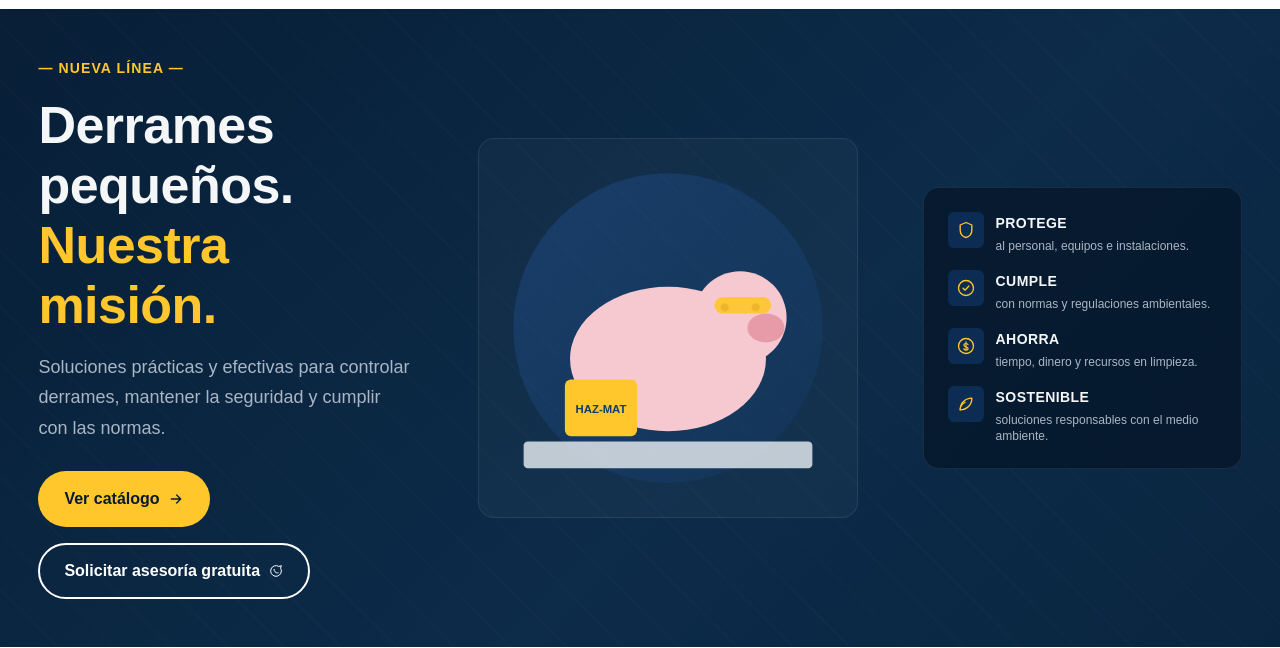
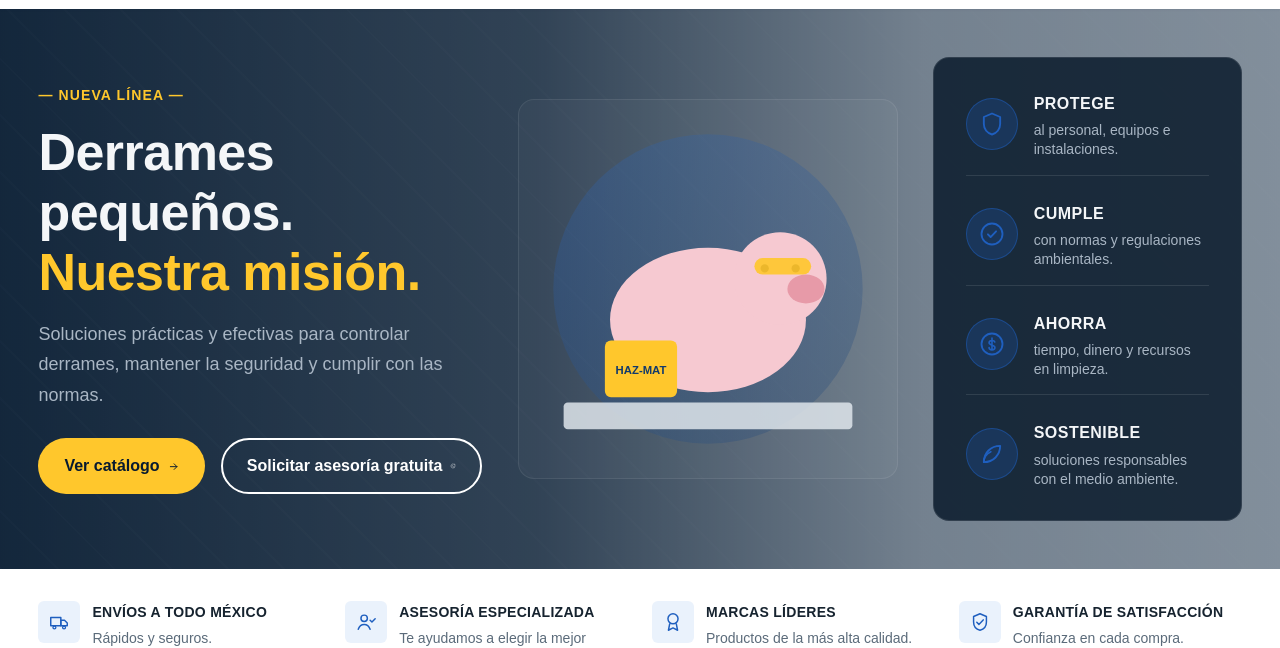
Before and after one commit to GonzaloTT/new-pig-mexico-redesign, a website built with Vite: page index.html in a window 1280 px wide. Shown: the part 158-806 px from the top of the page. Built offline with nearby package versions, Linux system fonts and the light colour scheme; files whose address does not match are found by name.

Commit message:
hero fixed, buttons inline and sidebar adjusted to a proper height

```diff
--- a/src/components/hero/hero.css
+++ b/src/components/hero/hero.css
@@ -4,10 +4,23 @@
 
 .np-hero {
   position: relative;
-  background: linear-gradient(135deg, var(--np-color-primary-dark) 0%, #0d3050 60%, #0a2540 100%);
   color: var(--np-color-on-dark);
   padding-block: var(--np-space-2xl);
   overflow: hidden;
+
+  background-image:
+    linear-gradient(
+      90deg,
+      rgba(6, 22, 40, 0.92) 0%,
+      rgba(6, 22, 40, 0.72) 42%,
+      rgba(6, 22, 40, 0.28) 72%,
+      rgba(6, 22, 40, 0.18) 100%
+    ),
+    url('/images/hero/hero-new-pig.jpg');
+
+  background-size: cover;
+  background-position: center;
+  background-repeat: no-repeat;
 }
 
 .np-hero::before {
@@ -30,8 +43,16 @@
 
 @media (min-width: 1024px) {
   .np-hero__inner {
-    grid-template-columns: minmax(280px, 1fr) minmax(260px, 1.1fr) minmax(220px, 0.85fr);
-    gap: var(--np-space-2xl);
+    grid-template-columns:
+      minmax(360px, 1.15fr)
+      minmax(280px, 1fr)
+      minmax(280px, 0.8fr);
+
+    gap: var(--np-space-xl);
+  }
+
+  .np-hero__sidebar {
+    align-self: stretch;
   }
 }
 
@@ -54,9 +75,22 @@
 
 .np-hero__actions {
   display: flex;
-  flex-wrap: wrap;
+  flex-direction: column;
+  align-items: stretch;
   gap: var(--np-space-md);
   margin-top: var(--np-space-sm);
+}
+
+.np-hero__actions .np-button {
+  white-space: nowrap;
+}
+
+@media (min-width: 640px) {
+  .np-hero__actions {
+    flex-direction: row;
+    align-items: center;
+    flex-wrap: nowrap;
+  }
 }
 
 /* --- Visual (center) --- */
@@ -85,17 +119,26 @@
 .np-hero__sidebar {
   display: flex;
   flex-direction: column;
-  gap: var(--np-space-md);
-  background-color: rgba(6, 22, 40, 0.75);
-  border: 1px solid rgba(255, 255, 255, 0.08);
+  justify-content: center;
+  gap: var(--np-space-lg);
+
+  min-height: 360px;
+
+  background-color: rgba(6, 22, 40, 0.82);
+  border: 1px solid rgba(255, 255, 255, 0.1);
   border-radius: var(--np-radius-lg);
-  padding: var(--np-space-lg);
+  padding: var(--np-space-xl);
 }
 
 .np-hero__sidebar-item {
   display: flex;
-  align-items: flex-start;
-  gap: var(--np-space-sm);
+  align-items: center;
+  gap: var(--np-space-md);
+}
+
+.np-hero__sidebar-item:not(:last-child) {
+  padding-bottom: var(--np-space-md);
+  border-bottom: 1px solid rgba(255, 255, 255, 0.1);
 }
 
 .np-hero__sidebar-icon {
@@ -103,25 +146,34 @@
   display: inline-flex;
   align-items: center;
   justify-content: center;
-  width: 36px;
-  height: 36px;
-  border-radius: var(--np-radius-sm);
-  background-color: rgba(31, 95, 191, 0.25);
-  color: var(--np-color-accent);
+
+  width: 52px;
+  height: 52px;
+
+  border: 1px solid rgba(31, 95, 191, 0.5);
+  border-radius: 50%;
+
+  background-color: rgba(31, 95, 191, 0.24);
+  color: var(--np-color-secondary);
+}
+
+.np-hero__sidebar-icon svg {
+  width: 28px;
+  height: 28px;
 }
 
 .np-hero__sidebar-title {
+  margin-bottom: 4px;
+  color: var(--np-color-on-dark);
+  font-size: var(--np-font-size-base);
   font-weight: var(--np-font-weight-bold);
-  font-size: var(--np-font-size-sm);
-  color: var(--np-color-on-dark);
-  margin-bottom: 2px;
   text-transform: uppercase;
   letter-spacing: 0.03em;
 }
 
 .np-hero__sidebar-text {
-  font-size: var(--np-font-size-xs);
   color: var(--np-color-on-dark-muted);
+  font-size: var(--np-font-size-sm);
   line-height: var(--np-line-height-snug);
 }
 
--- a/src/components/hero/hero.js
+++ b/src/components/hero/hero.js
@@ -109,7 +109,7 @@
 
 function iconArrowRight() {
   return `
-    <svg width="16" height="16" viewBox="0 0 24 24" fill="none" aria-hidden="true">
+    <svg width="20" height="20" viewBox="0 0 24 24" fill="none" aria-hidden="true">
       <path d="M5 12h14M13 6l6 6-6 6" stroke="currentColor" stroke-width="2" stroke-linecap="round" stroke-linejoin="round"/>
     </svg>
   `;
@@ -117,7 +117,7 @@
 
 function iconWhatsappSmall() {
   return `
-    <svg width="16" height="16" viewBox="0 0 24 24" fill="none" aria-hidden="true">
+    <svg width="22" height="22" viewBox="0 0 24 24" fill="none" aria-hidden="true">
       <path d="M20 12a8 8 0 1 1-3.7-6.8L20 4l-1.2 3.7A8 8 0 0 1 20 12z" stroke="currentColor" stroke-width="1.5" stroke-linejoin="round"/>
       <path d="M9 9.5c0 3 2.5 5.5 5.5 5.5.3 0 .6 0 .8-.1" stroke="currentColor" stroke-width="1.5" stroke-linecap="round"/>
     </svg>
```
